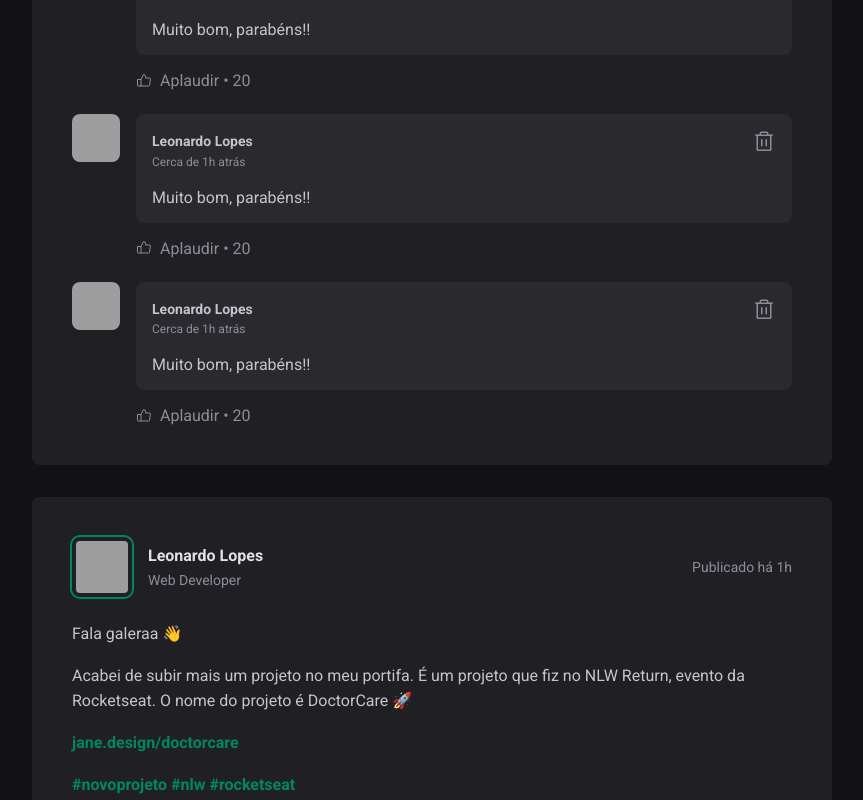
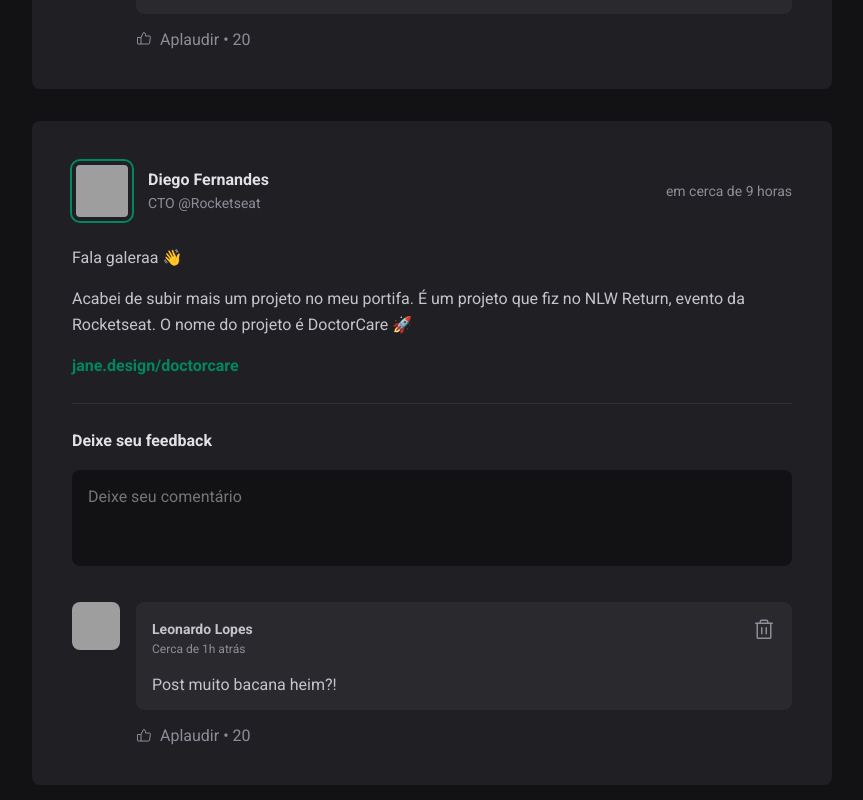
Before and after one commit to leolive1506/fundamento-react-2022, a React (Vite) app: page / in a window 1280 px wide. Shown: the part 680-1480 px from the top of the page, without its empty margins (352-1215 px from the left). Built offline with nearby package versions, Linux system fonts and the light colour scheme; grey boxes are pictures that could not be loaded.

Commit message:
delete comment

```diff
--- a/package.json
+++ b/package.json
@@ -9,6 +9,7 @@
     "preview": "vite preview"
   },
   "dependencies": {
+    "date-fns": "^2.29.3",
     "phosphor-react": "^1.4.1",
     "react": "^18.2.0",
     "react-dom": "^18.2.0"
--- a/src/App.jsx
+++ b/src/App.jsx
@@ -4,6 +4,41 @@ import { Post } from './components/Post'
 import styles from './App.module.css'
 import './global.css'
 import { Sidebar } from './components/Sidebar'
+
+// author: { avatar_url: '', name: '', role: '' }
+// publishAt: Date
+// content: ''
+
+const posts = [
+  {
+      id: 1,
+      author: {
+          avatarUrl: 'https://github.com/leolive1506.png',
+          name: 'Leonardo Lopes',
+          role: 'Web developer',
+      },
+      content: [
+          { type: 'paragraph', content: 'Fala galeraa 👋' },
+          { type: 'paragraph', content: 'Acabei de subir mais um projeto no meu portifa. É um projeto que fiz no NLW Return, evento da Rocketseat. O nome do projeto é DoctorCare 🚀' },
+          { type: 'link', content: 'jane.design/doctorcare' }
+      ],
+      publishAt: new Date('2022-05-03 20:00:00')
+  },
+  {
+      id: 2,
+      author: {
+          avatarUrl: 'https://github.com/diego3g.png',
+          name: 'Diego Fernandes',
+          role: 'CTO @Rocketseat',
+      },
+      content: [
+          { type: 'paragraph', content: 'Fala galeraa 👋' },
+          { type: 'paragraph', content: 'Acabei de subir mais um projeto no meu portifa. É um projeto que fiz no NLW Return, evento da Rocketseat. O nome do projeto é DoctorCare 🚀' },
+          { type: 'link', content: 'jane.design/doctorcare' }
+      ],
+      publishAt: new Date('2022-11-24 11:00:00')
+  },
+]
 
 export function App() {
   return (
@@ -12,18 +47,14 @@ export function App() {
       <div className={styles.wrapper}>
         <Sidebar />
         <main>
-          <Post
-            author="Leonardo Lopes"
-            content="Lorem ipsum dolor sit amet, consectetur adipisicing elit. Odio, maxime."
-          />
-          <Post
-            author="Leonardo Lopes"
-            content="Lorem ipsum dolor sit amet, consectetur adipisicing elit. Odio, maxime."
-          />
-          <Post
-            author="Leonardo Lopes"
-            content="Lorem ipsum dolor sit amet, consectetur adipisicing elit. Odio, maxime."
-          />
+          {posts.map(post => (
+            <Post
+              key={post.id}
+              author={post.author}
+              content={post.content}
+              publishAt={post.publishAt}
+            />
+          ))}
         </main>
       </div>
     </>
--- a/src/components/Comment.jsx
+++ b/src/components/Comment.jsx
@@ -2,7 +2,11 @@ import { ThumbsUp, Trash } from 'phosphor-react'
 import { Avatar } from './Avatar'
 import styles from './Comment.module.css'
 
-export function Comment() {
+export function Comment({ content, onDeleteComment }) {
+    function handleDeleteComment() {
+        onDeleteComment(content)
+    }
+
     return (
         <div className={styles.comment}>
             <Avatar src="https://github.com/leolive1506.png" hasBorder={false} />
@@ -14,11 +18,11 @@ export function Comment() {
                             <time title="25 de novembro às 08:13h" dateTime="2022-05-11 08:13:30">Cerca de 1h atrás</time>
                         </div>
 
-                        <button title="Deletar comentário">
+                        <button onClick={handleDeleteComment} title="Deletar comentário">
                             <Trash size={24} />
                         </button>
                     </header>
-                    <p>Muito bom, parabéns!!</p>
+                    <p>{content}</p>
                 </div>
                 <footer>
                     <button>
--- a/src/components/Post.jsx
+++ b/src/components/Post.jsx
@@ -1,37 +1,67 @@
+import { format, formatDistanceToNow } from 'date-fns'
+import ptBR from 'date-fns/locale/pt-BR'
+import { LineSegment } from 'phosphor-react'
+import { useState } from 'react'
+
 import { Avatar } from './Avatar'
 import { Comment } from './Comment'
 import styles from './Post.module.css'
 
-export function Post(props) {
+export function Post({ author, publishAt, content }) {
+    const [comments, setComments] = useState(['Post muito bacana heim?!'])
+    const [newCommentText, setNewCommentText] = useState('')
+
+    const publishedDateFormatted = format(publishAt, "d 'de' LLLL 'às' HH:mm'h'", { locale: ptBR })
+    const publishedDateRelativeToNow = formatDistanceToNow(publishAt, { locale: ptBR, addSuffix: true })
+
+    function handleNewCommentChange(event) {
+        setNewCommentText(event.target.value)
+    }
+
+    function handleCreateNewComment(event) {
+        event.preventDefault();
+        setComments([...comments, newCommentText])
+        setNewCommentText('')
+    }
+
+    function deleteComment(commentToDelete) {
+        const commentsWithoutDeletedOne = comments.filter(comment => comment !== commentToDelete)
+        setComments(commentsWithoutDeletedOne)
+    }
+
     return (
         <article className={styles.post}>
             <header>
                 <div className={styles.author}>
-                    <Avatar src="https://github.com/leolive1506.png" />
+                    <Avatar src={author.avatarUrl} />
                     <div className={styles.authorInfo}>
-                        <strong>Leonardo Lopes</strong>
-                        <span>Web Developer</span>
+                        <strong>{author.name}</strong>
+                        <span>{author.role}</span>
                     </div>
                 </div>
 
-                <time title="25 de novembro às 08:13h" dateTime="2022-05-11 08:13:30">Publicado há 1h</time>
+                <time title={publishedDateFormatted} dateTime={publishAt.toISOString()}>
+                    {publishedDateRelativeToNow}
+                </time>
             </header>
 
             <div className={styles.content}>
-                <p>Fala galeraa 👋</p>
-                <p>Acabei de subir mais um projeto no meu portifa. É um projeto que fiz no NLW Return, evento da Rocketseat. O nome do projeto é DoctorCare 🚀</p>
-                <p><a href="#">jane.design/doctorcare</a></p>
-                <p>
-                    <a href="#">#novoprojeto</a>{' '}
-                    <a href="#">#nlw</a>{' '}
-                    <a href="#">#rocketseat</a>
-                </p>
+                {content.map(line => {
+                    if (line.type === 'paragraph') {
+                        return <p key={line.content}>{line.content}</p>
+                    } else if(line.type === 'link') {
+                        return <p key={line.content}><a href="#">{line.content}</a></p>
+                    }
+                })}
             </div>
 
-            <form className={styles.commentForm}>
+            <form onSubmit={handleCreateNewComment} className={styles.commentForm}>
                 <strong>Deixe seu feedback</strong>
                 <textarea
+                    name="comment"
                     placeholder='Deixe seu comentário'
+                    value={newCommentText}
+                    onChange={handleNewCommentChange}
                 />
 
                 <footer>
@@ -40,9 +70,13 @@ export function Post(props) {
             </form>
 
             <div className={styles.commentList}>
-                <Comment />
-                <Comment />
-                <Comment />
+                {comments.map(comment => (
+                    <Comment
+                        key={comment}
+                        content={comment}
+                        onDeleteComment={deleteComment}
+                    />
+                ))}
             </div>
         </article>
     )
```
Also changed, not shown: 2 other files (tests, documents, lock files or other folders).
